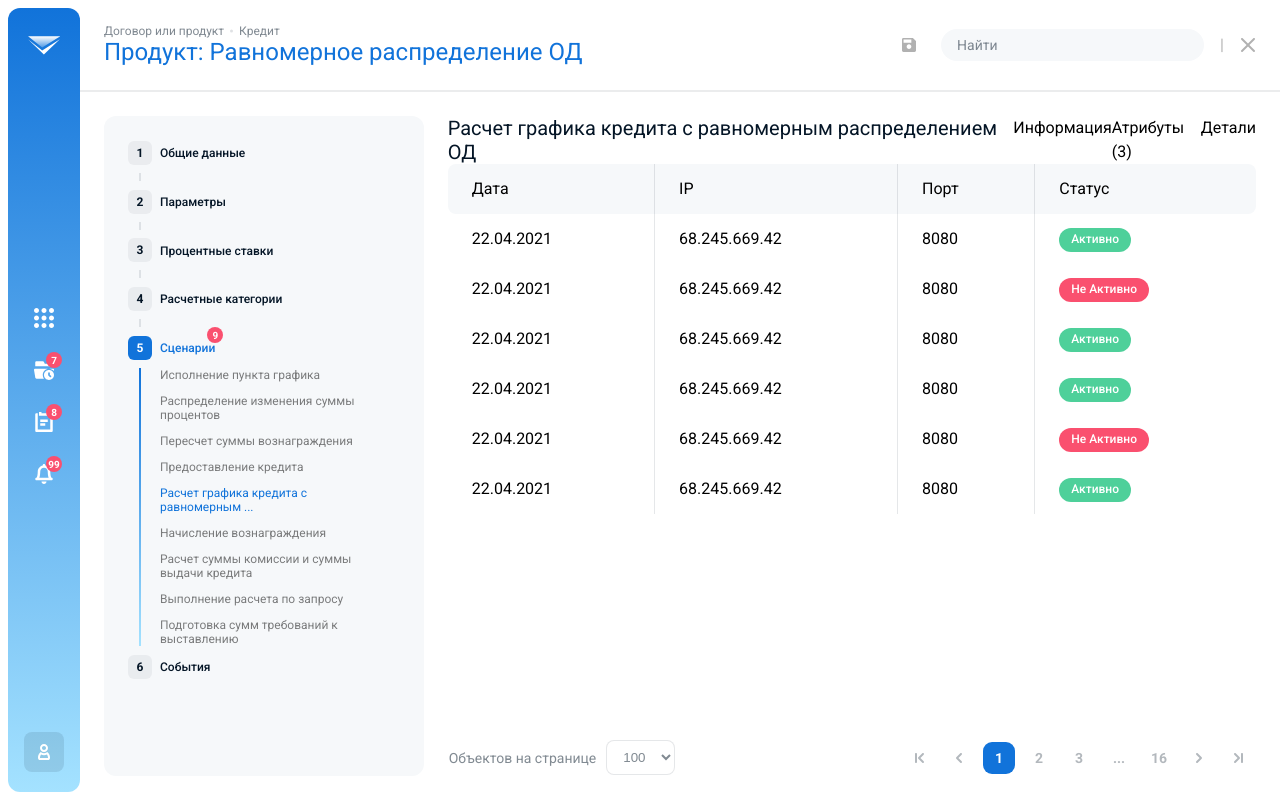
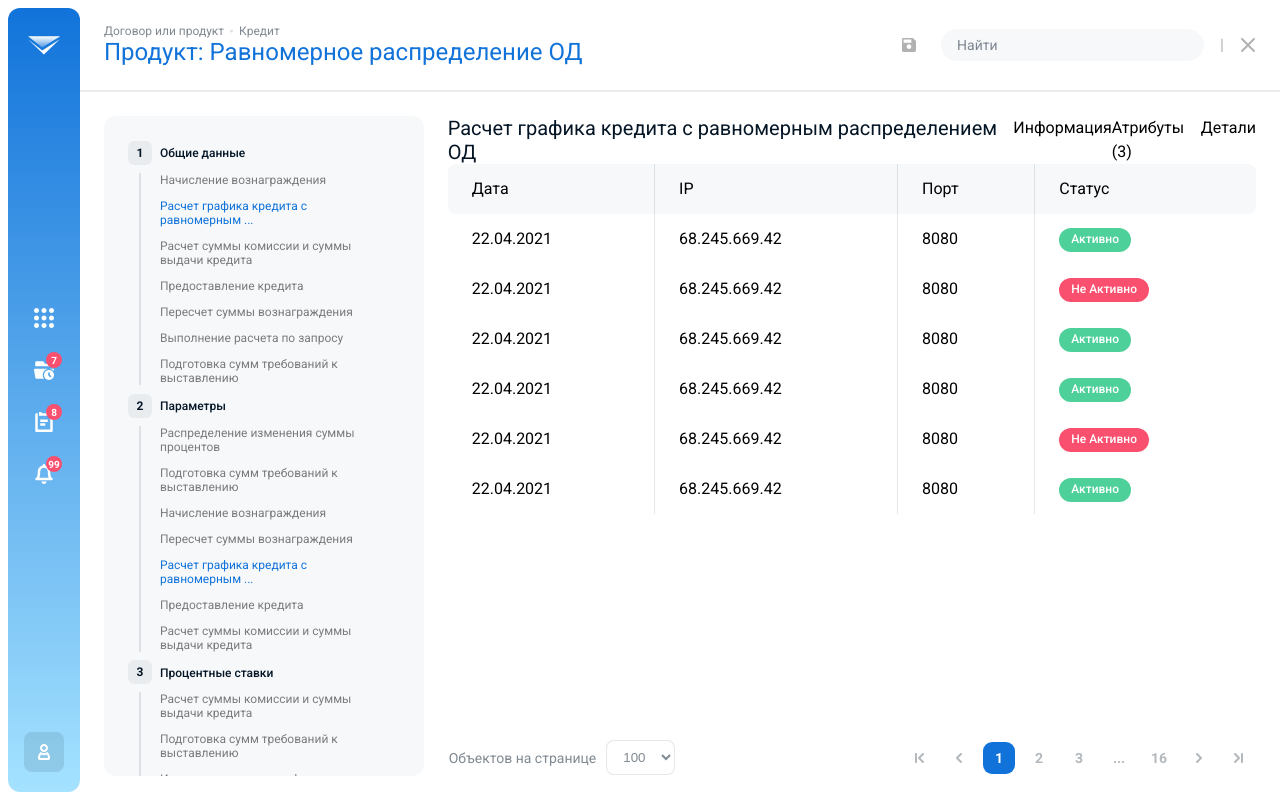
Before and after one commit to Emilname/react-diplom, a React (Vite) app: page / in a window 1280 px wide. Shown: the top 800 px of the page. Built offline with nearby package versions, Linux system fonts and the light colour scheme.

Commit message:
new: random subSteps data for wizard

```diff
--- a/src/pages/TablePage.tsx
+++ b/src/pages/TablePage.tsx
@@ -44,16 +44,7 @@ const TableCaption = styled("span")({
   lineHeight: "normal",
 });
 
-const steps = [
-  { id: 1, label: "Общие данные" },
-  { id: 2, label: "Параметры" },
-  { id: 3, label: "Процентные ставки" },
-  { id: 4, label: "Расчетные категории" },
-  {
-    id: 5,
-    label: "Сценарии",
-    badgeContent: 9,
-    subSteps: [
+const subSteps = [
   { id: 7, label: "Исполнение пункта графика" },
   { id: 8, label: "Распределение изменения суммы процентов" },
   { id: 9, label: "Пересчет суммы вознаграждения" },
@@ -67,10 +58,46 @@ const steps = [
   { id: 13, label: "Расчет суммы комиссии и суммы выдачи кредита" },
   { id: 14, label: "Выполнение расчета по запросу" },
   { id: 15, label: "Подготовка сумм требований к выставлению" },
-    ],
+];
+
+function shuffle(array: Array<any>) {
+  let currentIndex = array.length,
+    randomIndex;
+
+  // While there remain elements to shuffle.
+  while (currentIndex > 0) {
+    // Pick a remaining element.
+    randomIndex = Math.floor(Math.random() * currentIndex);
+    currentIndex--;
+
+    // And swap it with the current element.
+    [array[currentIndex], array[randomIndex]] = [
+      array[randomIndex],
+      array[currentIndex],
+    ];
+  }
+
+  return array;
+}
+
+const getSubsteps = (parentId: number) =>
+  shuffle(
+    subSteps.map((subStep) => ({ ...subStep, id: "" + parentId + subStep.id }))
+  ).filter(() => parentId == 5 || Math.random() > 0.25);
+
+const steps = [
+  { id: 1, label: "Общие данные", subSteps: getSubsteps(1) },
+  { id: 2, label: "Параметры", subSteps: getSubsteps(2) },
+  { id: 3, label: "Процентные ставки", subSteps: getSubsteps(3) },
+  { id: 4, label: "Расчетные категории", subSteps: getSubsteps(4) },
+  {
+    id: 5,
+    label: "Сценарии",
+    badgeContent: 9,
+    subSteps: getSubsteps(5),
     active: true,
   },
-  { id: 6, label: "События" },
+  { id: 6, label: "События", subSteps: getSubsteps(6) },
 ];
 
 const columns = ["Дата", "IP", "Порт", "Статус"];
```
Lines whose indentation alone changed are shown as unchanged.
